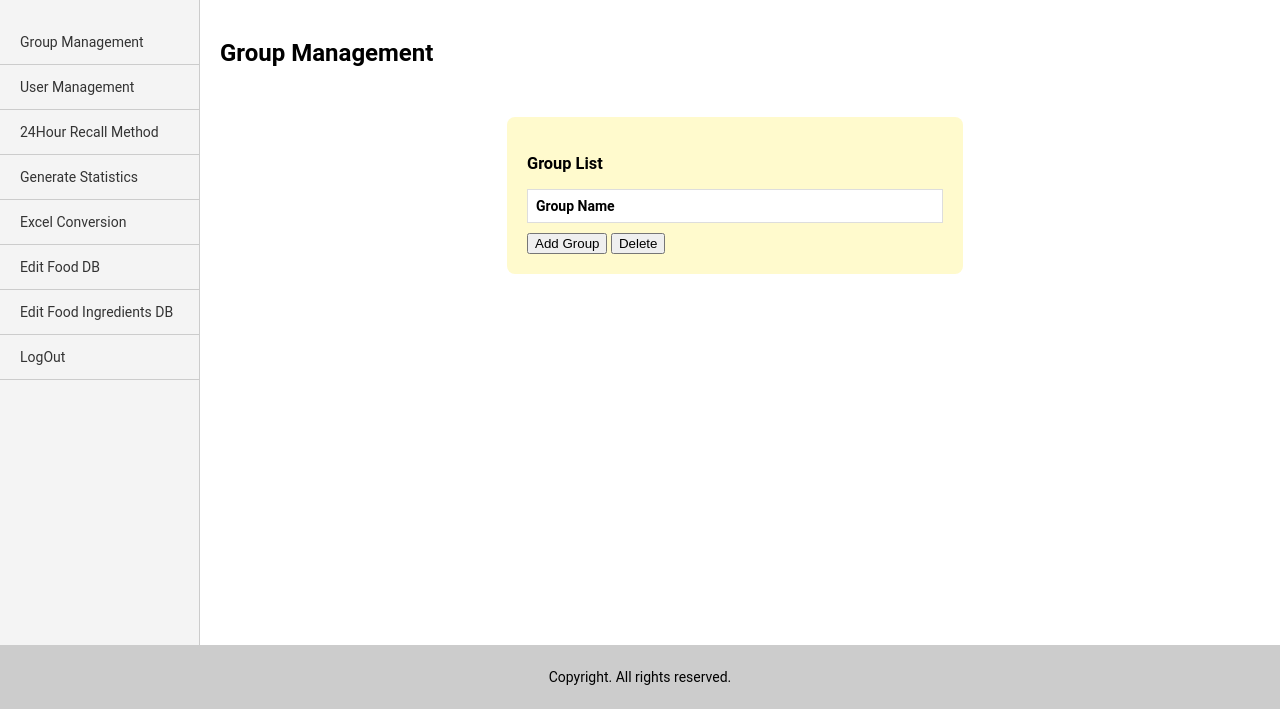
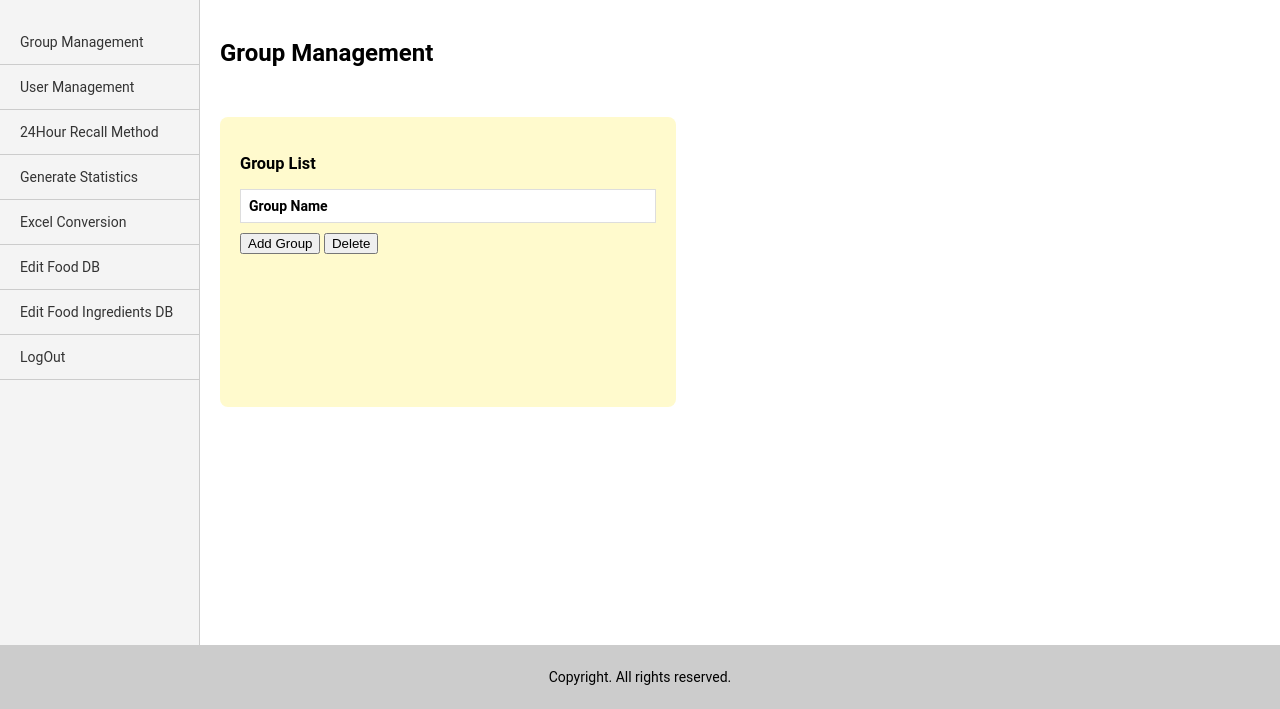
Before and after one commit to Park-HyeonJi/CambodiaNAS, a Flask app: page /m-group in a window 1280 px wide. Shown: the part 91-800 px from the top of the page. Run offline with Flask 3, Linux system fonts and the light colour scheme; a user stored in the database is signed in; lists and menus that the app fills with data are empty.

Commit message:
group list, information 컨테이너 위치 고정

```diff
--- a/static/m_group.css
+++ b/static/m_group.css
@@ -4,17 +4,15 @@ h2 {
     margin-bottom: 50px;
 }
 
+
 .container {
     display: flex;
-<<<<<<< HEAD
-=======
-
->>>>>>> 5594e3a02f6cbb6a1ed52571942a0e74ebbeda75
+    justify-content: space-around;
+    width: 100%;
 }
 
 .group-management {
     display: flex;
-    justify-content: space-around;
     width: 100%;
 }
 
@@ -24,7 +22,8 @@ h2 {
     border-radius: 8px;
     background-color: #fffacd;
     margin-right: 10px;
-    height: 250;
+    height: 250px;
+    order: 1; /* group-list를 첫 번째로 배치 */
 }
 
 .group-details {
@@ -32,6 +31,7 @@ h2 {
     padding: 20px;
     border-radius: 8px;
     background-color: #e0ffe0;
+    order: 2; /* group-details를 두 번째로 배치 */
 }
 
 .group-list table {
```
